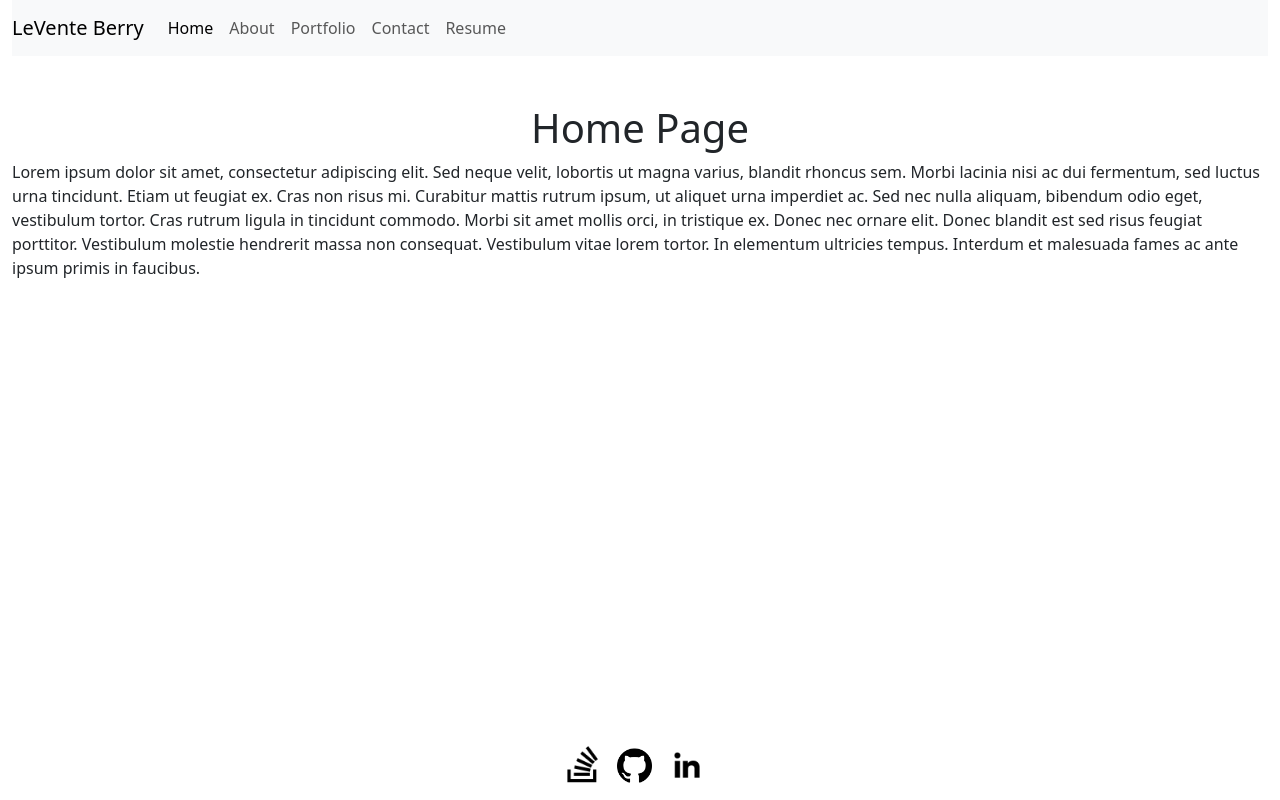
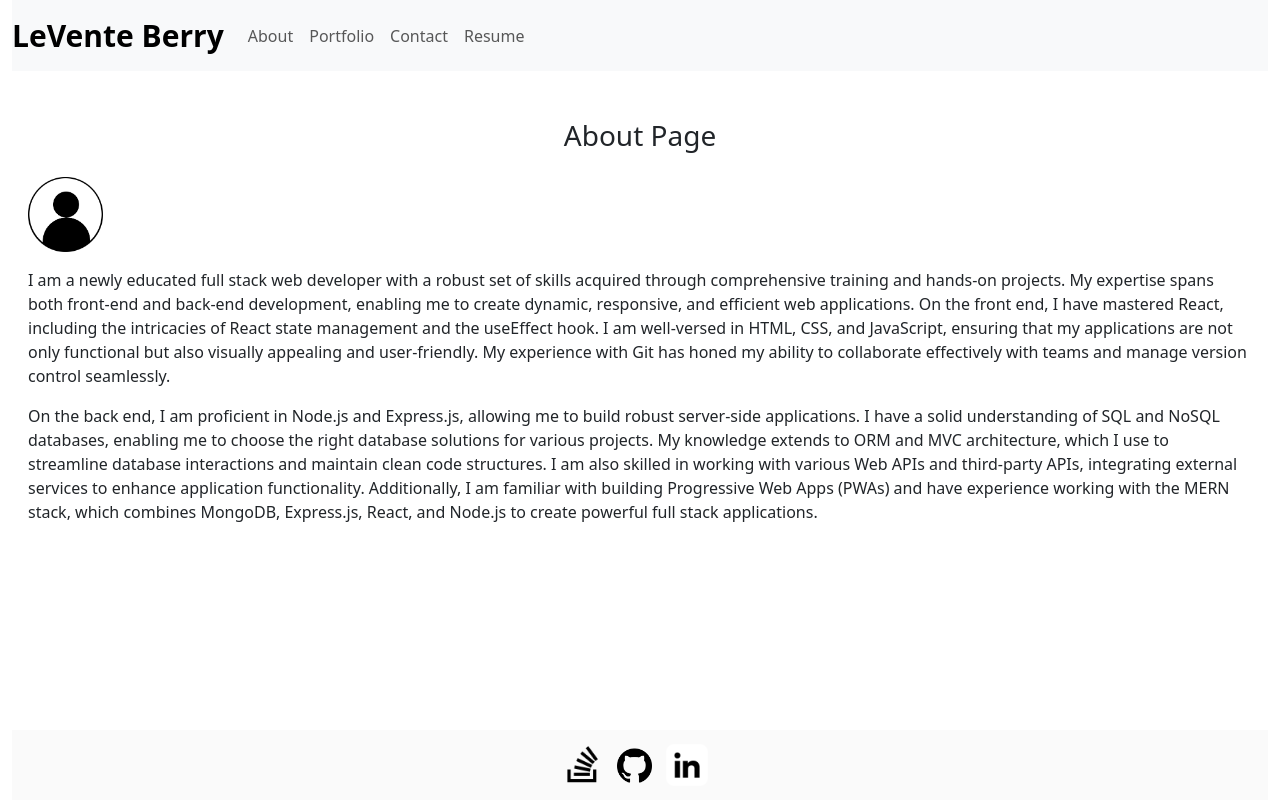
Before and after one commit to leventeberry/my-react-portfolio, a React (Vite) app: page / in a window 1280 px wide. Built offline with nearby package versions, Linux system fonts and the light colour scheme.

Commit message:
restructuring pages

```diff
--- a/index.html
+++ b/index.html
@@ -4,7 +4,7 @@
     <meta charset="UTF-8" />
     <link rel="icon" type="image/svg+xml" href="/vite.svg" />
     <meta name="viewport" content="width=device-width, initial-scale=1.0" />
-    <title>Vite + React</title>
+    <title>LeVente's Portfolio</title>
   </head>
   <body class="vh-100">
     <div id="root"></div>
--- a/src/components/Header.jsx
+++ b/src/components/Header.jsx
@@ -4,7 +4,7 @@ export default function Header () {
 
     return (
         <nav className='navbar navbar-expand-lg navbar-light bg-light container-fluid'>
-            <a class="navbar-brand" href="/">LeVente Berry</a>
+            <a class="navbar-brand" id='nav-title' href="/">LeVente Berry</a>
             <button class="navbar-toggler" type="button" data-bs-toggle="collapse" data-bs-target="#navbarNavAltMarkup" aria-controls="navbarNavAltMarkup" aria-expanded="false" aria-label="Toggle navigation">
             <span class="navbar-toggler-icon"></span>
             </button>
--- a/src/components/Navigation.jsx
+++ b/src/components/Navigation.jsx
@@ -6,14 +6,6 @@ export default function NavTabs() {
     return (
       <div class="collapse navbar-collapse" id="navbarNavAltMarkup">
         <div className='navbar-nav'>
-          <a>
-            <Link
-              to="/"
-              className={currentPage === '/' ? 'nav-link active' : 'nav-link'}
-            >
-              Home
-            </Link>
-          </a>
           <a>
             <Link
               to="/About"
--- a/src/index.css
+++ b/src/index.css
@@ -16,3 +16,17 @@
     width: 35px;
     height: 35px;
 }
+
+.avatar{
+    width: 75px;
+    height: 75px;
+}
+
+footer {
+    background-color: #fafafa;
+}
+
+#nav-title{
+    font-size: 30px;
+    font-weight: 700;
+}
--- a/src/main.jsx
+++ b/src/main.jsx
@@ -10,7 +10,6 @@ import './index.css'
 import App from './App.jsx'
 import About from './pages/About.jsx'
 import Contact from './pages/Contact.jsx'
-import Home from './pages/Home.jsx'
 import Portfolio from './pages/Portfolio.jsx'
 import Resume from './pages/Resume.jsx'
 import Error from './pages/Error.jsx'
@@ -23,7 +22,7 @@ const router = createBrowserRouter([
     children: [
       {
         index: true,
-        element: <Home />,
+        element: <About />,
       },
       {
         path: '/About',
--- a/src/pages/About.jsx
+++ b/src/pages/About.jsx
@@ -1,15 +1,17 @@
 export default function About() {
     return (
       <div className="mt-5">
-        <h1 className="text-center">About Page</h1>
-        <p>
-          Nunc pharetra finibus est at efficitur. Praesent sed congue diam.
-          Integer gravida dui mauris, ut interdum nunc egestas sed. Aenean sed
-          mollis diam. Nunc aliquet risus ac finibus porta. Nam quis arcu non
-          lectus tincidunt fermentum. Suspendisse aliquet orci porta quam semper
-          imperdiet. Praesent euismod mi justo, faucibus scelerisque risus cursus
-          in. Sed rhoncus mollis diam, sit amet facilisis lectus blandit at.
-        </p>
+        <h3 className="text-center">About Page</h3>
+        <div className="p-3">
+          <img src="src\assets\138-1383989_default-svg-icon-free-avatar-png-transparent-png.png" alt="Avatar" className="avatar" />
+          <p className="mt-3">
+          I am a newly educated full stack web developer with a robust set of skills acquired through comprehensive training and hands-on projects. My expertise spans both front-end and back-end development, enabling me to create dynamic, responsive, and efficient web applications. On the front end, I have mastered React, including the intricacies of React state management and the useEffect hook. I am well-versed in HTML, CSS, and JavaScript, ensuring that my applications are not only functional but also visually appealing and user-friendly. My experience with Git has honed my ability to collaborate effectively with teams and manage version control seamlessly.
+          </p>
+          <p>
+          On the back end, I am proficient in Node.js and Express.js, allowing me to build robust server-side applications. I have a solid understanding of SQL and NoSQL databases, enabling me to choose the right database solutions for various projects. My knowledge extends to ORM and MVC architecture, which I use to streamline database interactions and maintain clean code structures. I am also skilled in working with various Web APIs and third-party APIs, integrating external services to enhance application functionality. Additionally, I am familiar with building Progressive Web Apps (PWAs) and have experience working with the MERN stack, which combines MongoDB, Express.js, React, and Node.js to create powerful full stack applications.
+          </p>
+        </div>
+
       </div>
     );
   }
--- a/src/pages/Contact.jsx
+++ b/src/pages/Contact.jsx
@@ -40,7 +40,7 @@ export default function Contact() {
 
   return (
     <div className="mt-5">
-      <h1 className="text-center">Contact Page</h1>
+      <h3 className="text-center">Contact Page</h3>
       <form className="d-flex flex-column mt-5" action="#" id="contact-form">
         <div className="d-flex flex-wrap">
           <div className="d-flex flex-column p-2">
--- a/src/pages/Home.jsx
+++ /dev/null
@@ -1,19 +0,0 @@
-export default function Home() {
-    return (
-      <div className="mt-5">
-        <h1 className="text-center">Home Page</h1>
-        <p>
-          Lorem ipsum dolor sit amet, consectetur adipiscing elit. Sed neque
-          velit, lobortis ut magna varius, blandit rhoncus sem. Morbi lacinia nisi
-          ac dui fermentum, sed luctus urna tincidunt. Etiam ut feugiat ex. Cras
-          non risus mi. Curabitur mattis rutrum ipsum, ut aliquet urna imperdiet
-          ac. Sed nec nulla aliquam, bibendum odio eget, vestibulum tortor. Cras
-          rutrum ligula in tincidunt commodo. Morbi sit amet mollis orci, in
-          tristique ex. Donec nec ornare elit. Donec blandit est sed risus feugiat
-          porttitor. Vestibulum molestie hendrerit massa non consequat. Vestibulum
-          vitae lorem tortor. In elementum ultricies tempus. Interdum et malesuada
-          fames ac ante ipsum primis in faucibus.
-        </p>
-      </div>
-    );
-  }
--- a/src/pages/Portfolio.jsx
+++ b/src/pages/Portfolio.jsx
@@ -1,7 +1,7 @@
 export default function Portfolio() {
     return (
       <div className="mt-5">
-        <h1 className="text-center">My Portfolio</h1>
+        <h3 className="text-center">My Portfolio</h3>
         <p>
           Donec a volutpat quam. Curabitur nec varius justo, sed rutrum ligula.
           Curabitur pellentesque turpis sit amet eros iaculis, a mollis arcu
--- a/src/pages/Resume.jsx
+++ b/src/pages/Resume.jsx
@@ -1,7 +1,7 @@
 export default function Resume() {
     return (
       <div className="mt-5">
-        <h1 className="text-center">Resume</h1>
+        <h3 className="text-center">Resume</h3>
         <p>
           Nunc pharetra finibus est at efficitur. Praesent sed congue diam.
           Integer gravida dui mauris, ut interdum nunc egestas sed. Aenean sed
```
Also changed, not shown: src/assets/138-1383989_default-svg-icon-free-avatar-png-transparent-png.png (added).
